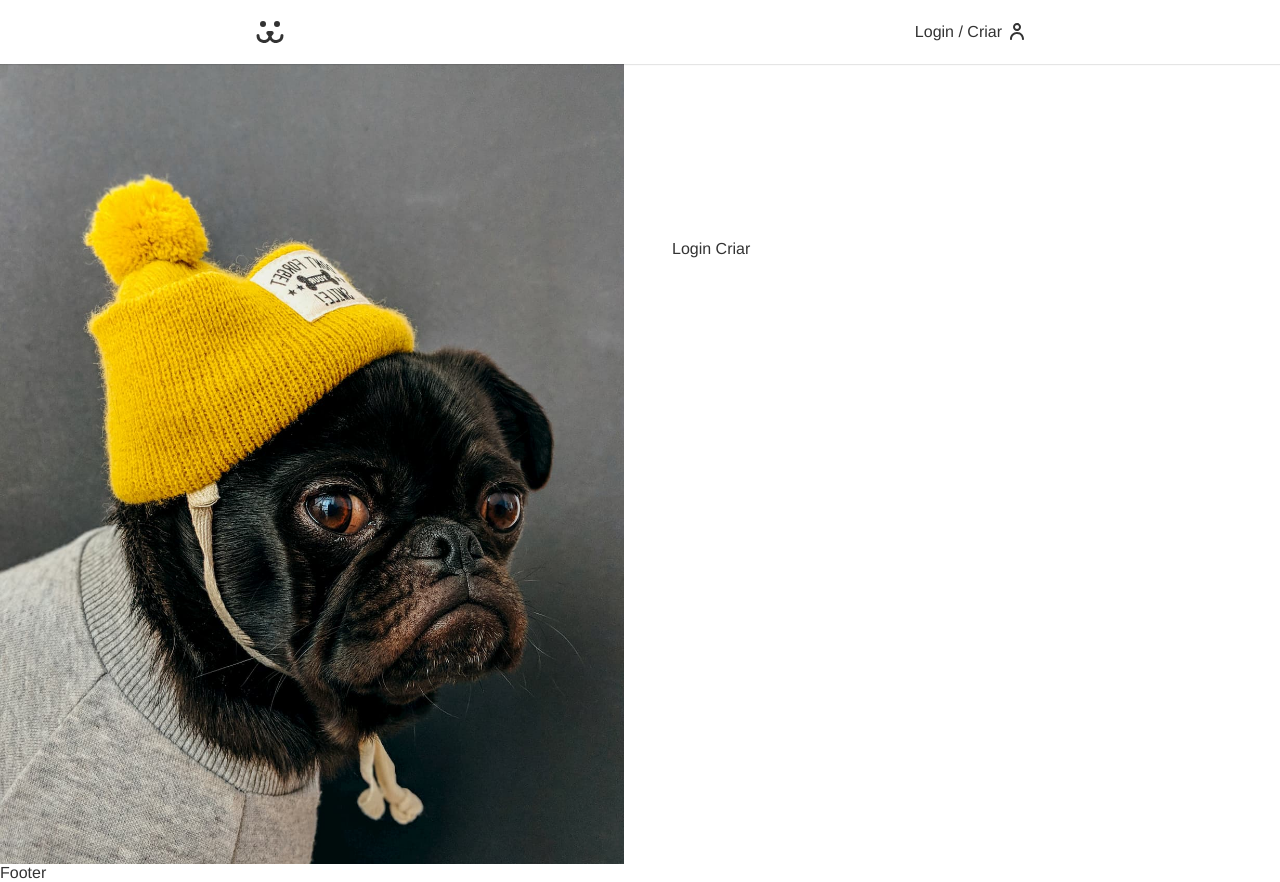
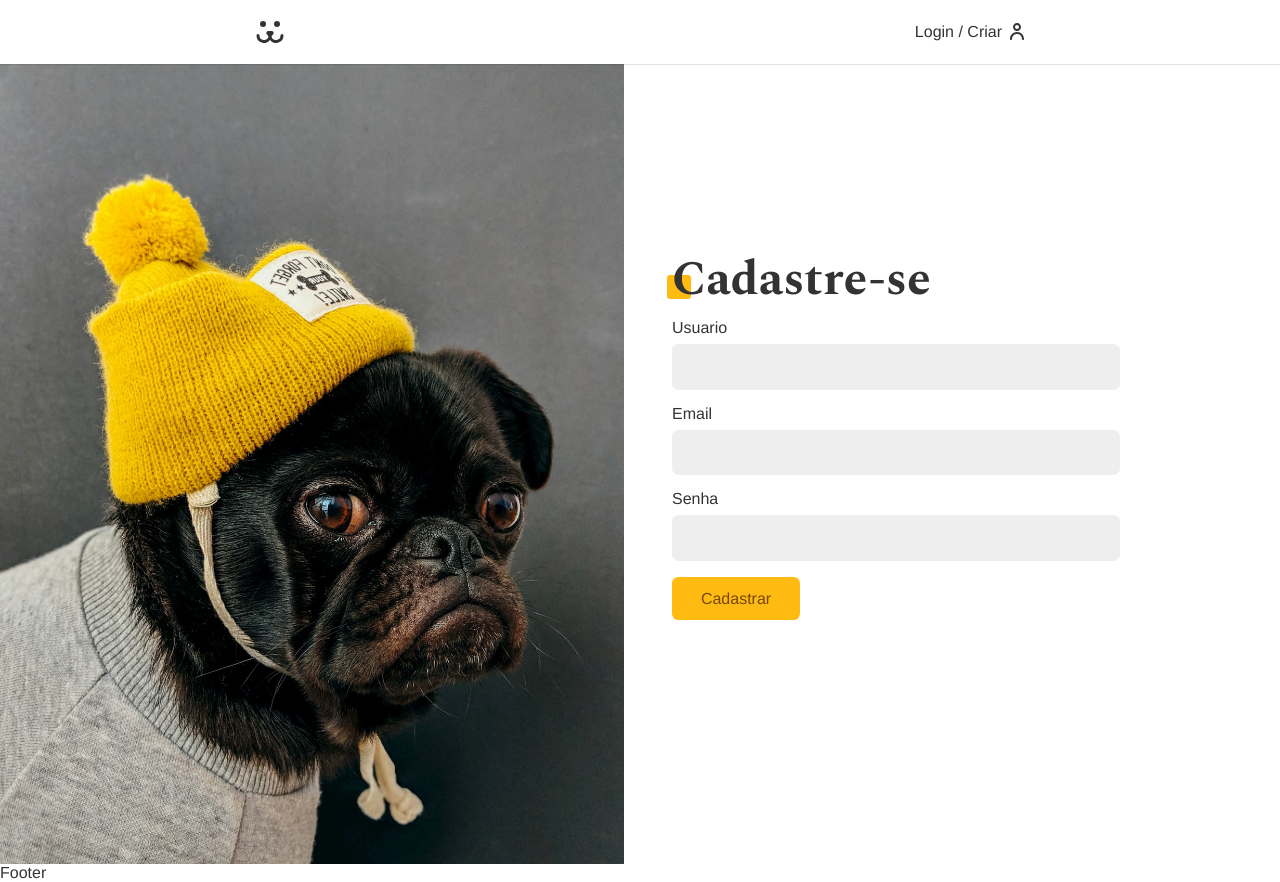
Before and after one commit to Bruno9407/dogs, a React (Vite) app: page /login/criar in a window 1280 px wide. Built offline with nearby package versions, Linux system fonts and the light colour scheme.

Commit message:
login create

```diff
--- a/src/Components/Login/LoginCreate.jsx
+++ b/src/Components/Login/LoginCreate.jsx
@@ -1,10 +1,44 @@
 import React from 'react'
+import Input from '../Forms/Input'
+import Button from '../Forms/Button'
+import useForm from '../../Hooks/useForm'
+import { USER_POST } from '../../api'
+import { UserContext } from '../../UserContext'
 
 function LoginCreate() {
+
+  const {userLogin} = React.useContext(UserContext)
+
+  const userName = useForm()
+  const email = useForm('email')
+  const password = useForm()
+
+  async function handleSubmit(event) {
+    event.preventDefault();
+    const {url, options} = USER_POST({
+      username: userName.value,
+      email: email.value,
+      password: password.value
+    })
+
+    const {response} = await fetch(url, options)
+    console.log(response);
+
+    if (response.ok) userLogin(userName.value, password.value)
+
+  }
+
+
   return (
-    <div>
-      Login Criar
-    </div>
+    <section className='animeLeft'>
+     <h1 className='title'>Cadastre-se</h1>
+     <form onSubmit={handleSubmit}>
+      <Input label="Usuario" type="text" name="username" {...userName}/>
+      <Input label="Email" type="text" name="email" {...email}/>
+      <Input label="Senha" type="password" name="password" {...password}/>
+      <Button>Cadastrar</Button>
+     </form>
+    </section>
   )
 }
 
--- a/src/api.jsx
+++ b/src/api.jsx
@@ -37,3 +37,17 @@
     },
   };
 }
+
+
+export function USER_POST(body) {
+  return {
+    url: API_URL + '/api/user',
+    options: {
+      method: 'POST',
+      headers: {
+        'Content-Type': 'application/json',
+      },
+      body: JSON.stringify(body),
+    },
+  };
+}
```
Also changed, not shown: src/Hooks/useFetch.jsx (added, +11 -0 lines).
